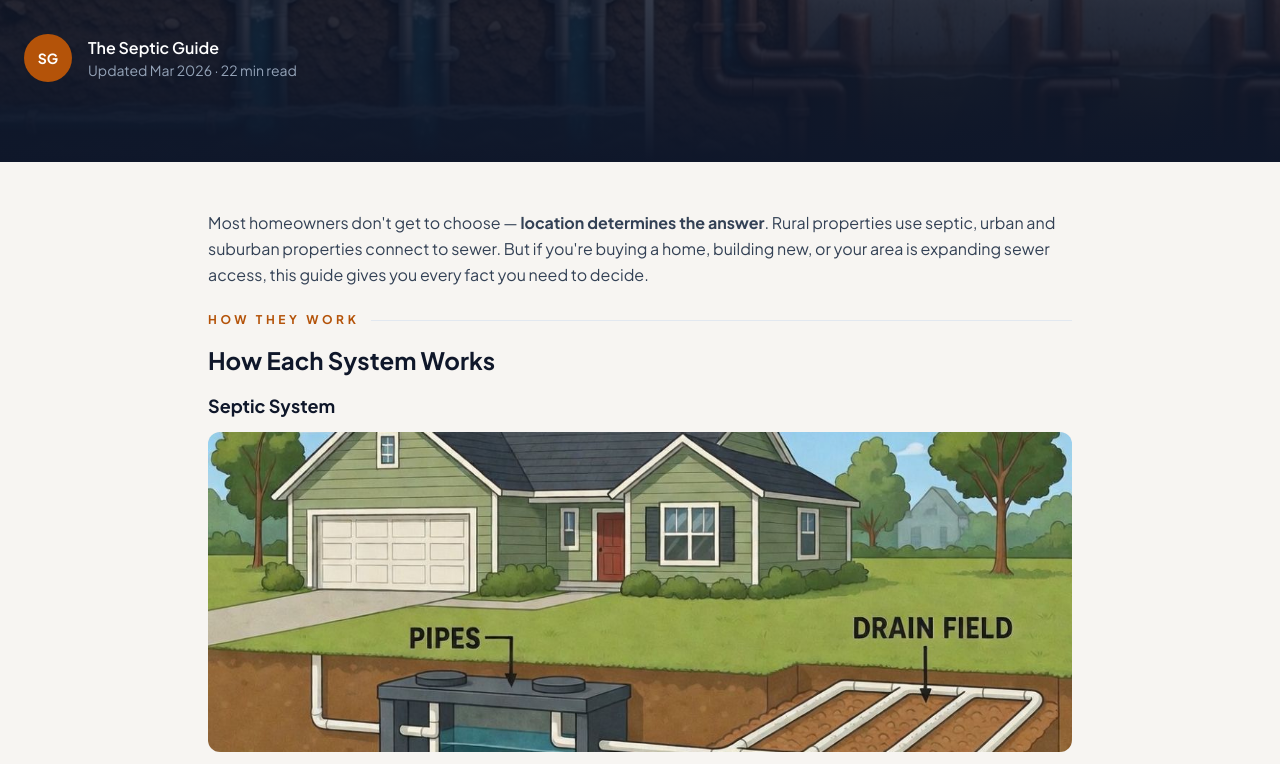
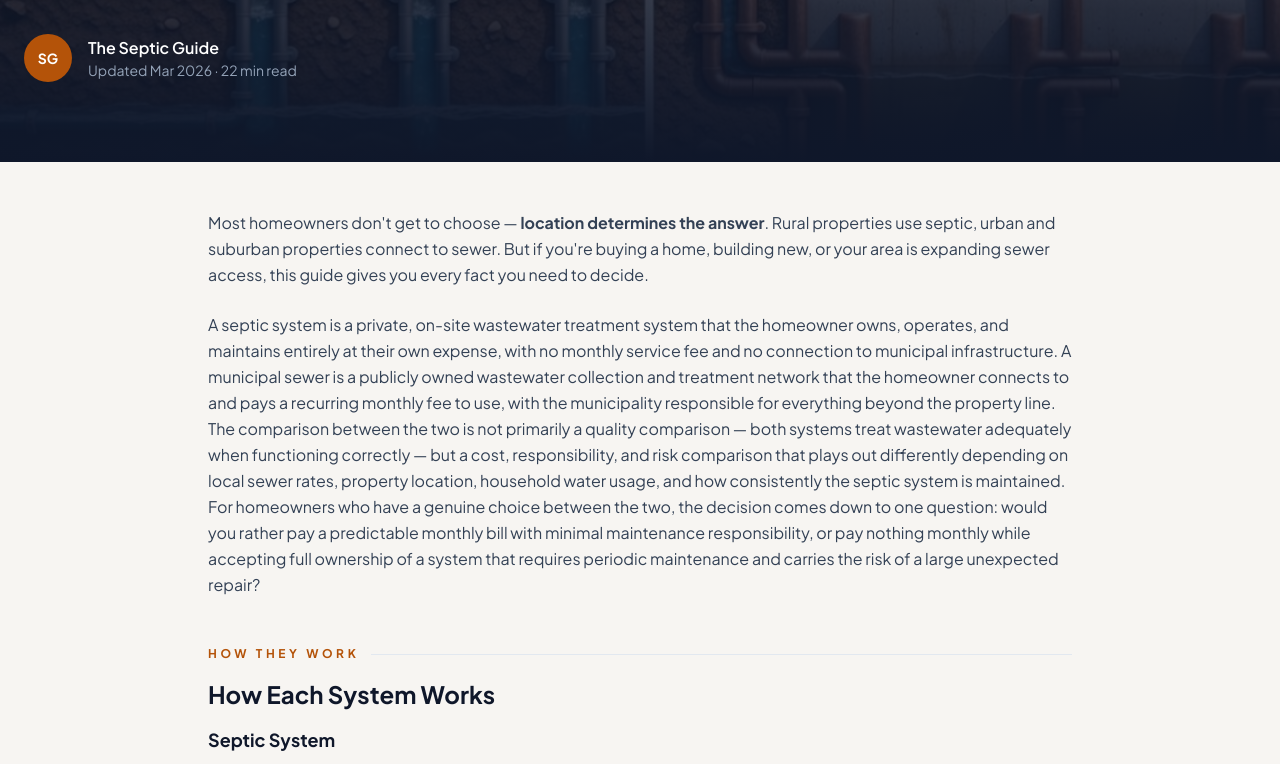
Before and after one commit to thebasementguide2026/theseptic.guide-, a Next.js app: page /comparisons/septic-vs-sewer in a window 1280 px wide. Shown: the part 507-1271 px from the top of the page. Built offline with nearby package versions, Linux system fonts and the light colour scheme.

Commit message:
Add entity definition to septic-vs-sewer

```diff
--- a/app/comparisons/septic-vs-sewer/page.tsx
+++ b/app/comparisons/septic-vs-sewer/page.tsx
@@ -57,6 +57,9 @@ export default function SepticVsSewer() {
 
       <article className='max-w-4xl mx-auto px-4 py-12'>
         <p className='text-base text-slate-700 leading-relaxed mb-6'>Most homeowners don&apos;t get to choose &mdash; <strong>location determines the answer</strong>. Rural properties use septic, urban and suburban properties connect to sewer. But if you&apos;re buying a home, building new, or your area is expanding sewer access, this guide gives you every fact you need to decide.</p>
+        <p className='text-base text-slate-700 leading-relaxed mb-12'>
+          A septic system is a private, on-site wastewater treatment system that the homeowner owns, operates, and maintains entirely at their own expense, with no monthly service fee and no connection to municipal infrastructure. A municipal sewer is a publicly owned wastewater collection and treatment network that the homeowner connects to and pays a recurring monthly fee to use, with the municipality responsible for everything beyond the property line. The comparison between the two is not primarily a quality comparison &mdash; both systems treat wastewater adequately when functioning correctly &mdash; but a cost, responsibility, and risk comparison that plays out differently depending on local sewer rates, property location, household water usage, and how consistently the septic system is maintained. For homeowners who have a genuine choice between the two, the decision comes down to one question: would you rather pay a predictable monthly bill with minimal maintenance responsibility, or pay nothing monthly while accepting full ownership of a system that requires periodic maintenance and carries the risk of a large unexpected repair?
+        </p>
 
         <div className='mb-16'>
           <div className='flex items-center space-x-3 mb-4'><span className='text-amber-700 font-bold tracking-[0.3em] text-xs uppercase'>How They Work</span><div className='flex-1 h-px bg-slate-200'></div></div>
```
